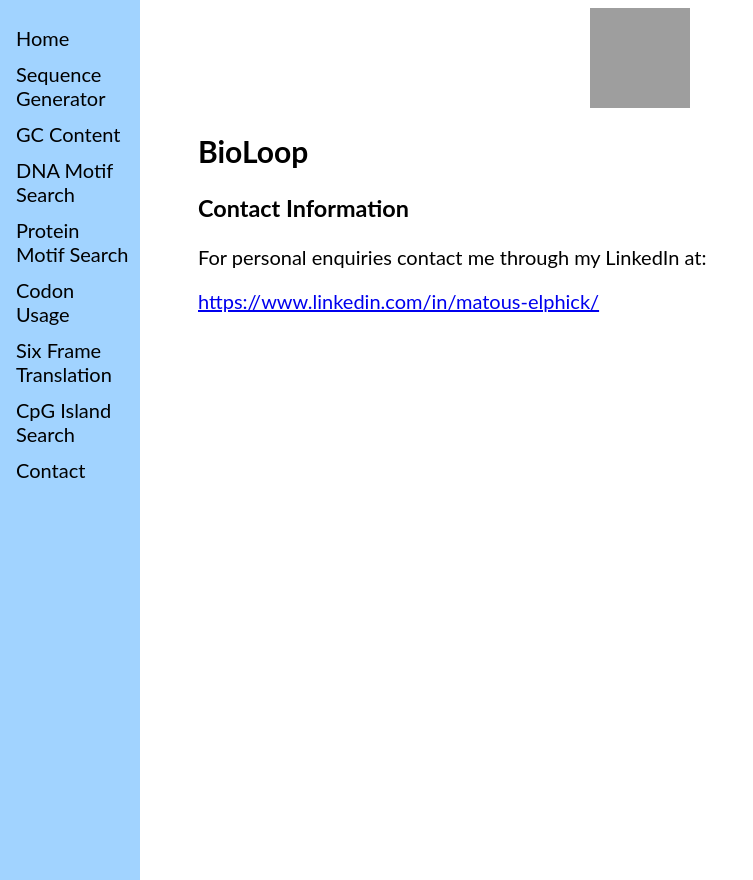
After one commit to MatousE/spirala, a Flask app: page /contact in a window 1280 px wide. The commit adds this page. Shown: the whole page, without its empty margins (0-753 px from the left). Run offline with Flask 2, Linux system fonts and the light colour scheme; grey boxes are pictures that could not be loaded.

Commit message:
feat: Adding contact.html so people can contact me for general enquires.

```diff
--- a/app.py
+++ b/app.py
@@ -194,6 +194,13 @@ def cpg_island():
 #
 #     return render_template('output.html',value=cpg_islands)
 
+@app.route('/contact')
+def contact():
+    """ This function renders the contact.html
+        template
+    """
+    return render_template('contact.html')
+
 
 if __name__ == '__main__':
     app.run(debug=True)
--- /dev/null
+++ b/templates/contact.html
@@ -0,0 +1,6 @@
+{% extends "index.html" %}
+{% block contact %}
+    <h3>Contact Information</h3>
+    <p>For personal enquiries contact me through my LinkedIn at: </p>
+    <a href="https://www.linkedin.com/in/matous-elphick/">https://www.linkedin.com/in/matous-elphick/</a>
+{% endblock contact %}
--- a/templates/index.html
+++ b/templates/index.html
@@ -94,6 +94,7 @@
         {% block CodonUsage %}{% endblock CodonUsage %}
         {% block FrameTranslation %}{% endblock FrameTranslation %}
         {% block CpGIsland %}{% endblock CpGIsland %}
+        {% block contact %}{% endblock contact %}
     </div>
 
 </body>
```
